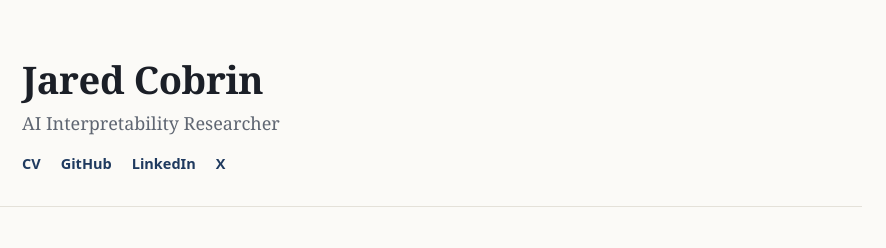
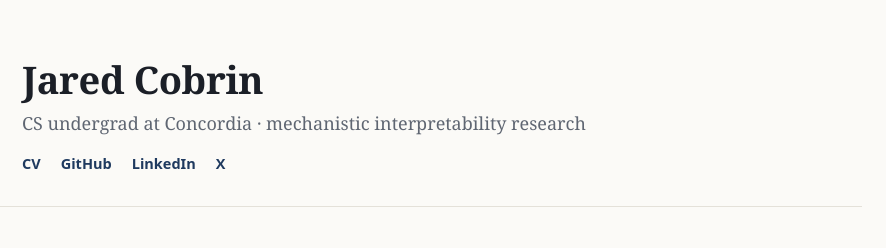
Before and after one commit to jaredcobrin/jaredcobrin.github.io, a plain HTML site: page index.html in a window 1280 px wide. Shown: the top 248 px of the page, 394-1280 px from the left. Drawn offline with Linux system fonts and the light colour scheme.

Commit message:
Replace header title with accurate description
Co-Authored-By: Claude Opus 5.5 <noreply@anthropic.com>
Claude-Session: https://claude.ai/code/session_01RMU26cbhxH5MftZHd86oNG

```diff
--- a/index.html
+++ b/index.html
@@ -4,7 +4,7 @@
 <meta charset="utf-8">
 <meta name="viewport" content="width=device-width,initial-scale=1">
 <title>Jared Cobrin</title>
-<meta name="description" content="Jared Cobrin: AI Interpretability Researcher.">
+<meta name="description" content="Jared Cobrin: CS undergrad at Concordia doing mechanistic interpretability research.">
 <link rel="stylesheet" href="style.css?v=4">
 </head>
 <body>
@@ -16,7 +16,7 @@
       <div class="photo" id="photo">JC</div>
       <div>
         <h1>Jared Cobrin</h1>
-        <p>AI Interpretability Researcher</p>
+        <p>CS undergrad at Concordia · mechanistic interpretability research</p>
         <div class="links" id="social"></div>
       </div>
     </div>
```
